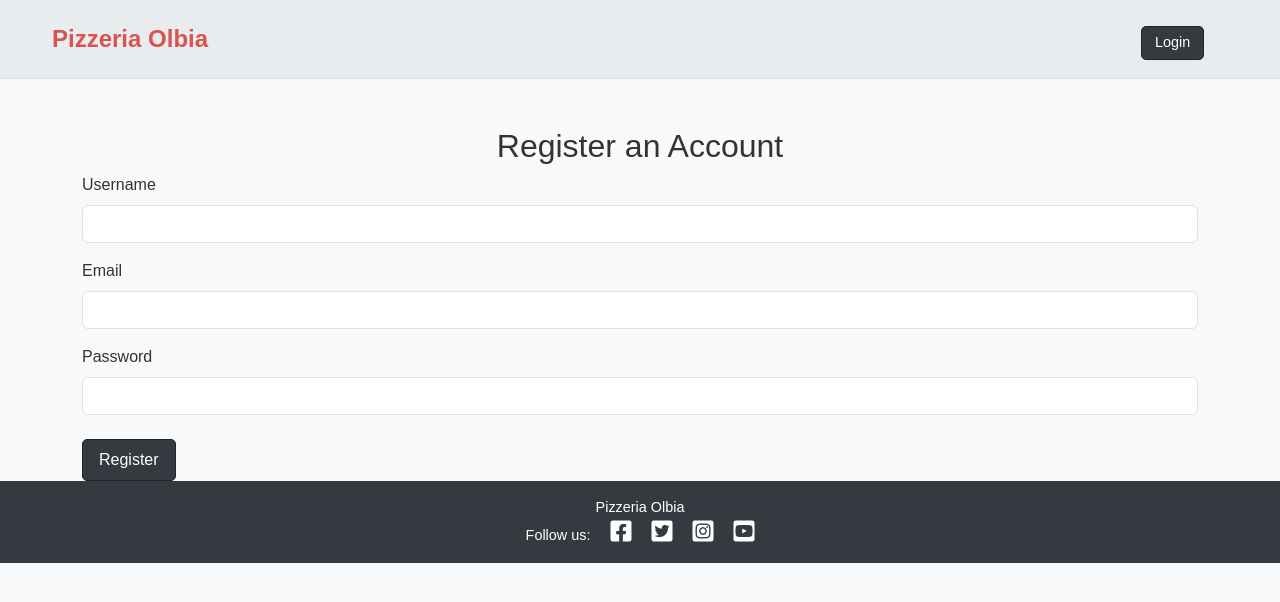
After one commit to Dasmix/pizzeria-olbia, a Django app: page /register/ in a window 1280 px wide. The commit adds this page. Shown: the top 602 px of the page. Run offline with Django 4.2, Linux system fonts and the light colour scheme.

Commit message:
Add 3 html files for book, manage, and register and urls.py / views.py are updated

```diff
--- a/booking/templates/booking/index.html
+++ b/booking/templates/booking/index.html
@@ -10,9 +10,9 @@
                     <p>At Pizzeria Olbia, we serve authentic Italian pizza, crafted with fresh, high-quality ingredients.
                     Our cozy atmosphere makes it the perfect place to gather with friends and family to enjoy classic
                     and innovative pizzas in the heart of Italy.</p>
-                    <a href="" class="btn btn-dark">Register an account</a>
-                    <a href="" class="btn btn-dark">Make a reservation</a>
-                    <a href="" class="btn btn-dark">Manage your reservation</a>
+                    <a href="{% url 'register' %}" class="btn btn-dark">Register an account</a>
+                    <a href="{% url 'book_table' %}" class="btn btn-dark">Book a table</a>
+                    <a href="{% url 'manage_reservation' %}" class="btn btn-dark">Manage your reservation</a>
                     <br>
                     <h2 class="mt-3">Menu</h2>
                     <h5 class="underline">Pizzas</h5>
--- /dev/null
+++ b/booking/templates/booking/register.html
@@ -0,0 +1,23 @@
+{% extends "base.html" %}
+
+{% block content %}
+<div class="container mt-5">
+    <h2 class="text-center">Register an Account</h2>
+    <form method="POST" action="{% url 'register' %}">
+        {% csrf_token %}
+        <div class="mb-3">
+            <label for="username" class="form-label">Username</label>
+            <input type="text" class="form-control" id="username" name="username" required>
+        </div>
+        <div class="mb-3">
+            <label for="email" class="form-label">Email</label>
+            <input type="email" class="form-control" id="email" name="email" required>
+        </div>
+        <div class="mb-3">
+            <label for="password" class="form-label">Password</label>
+            <input type="password" class="form-control" id="password" name="password" required>
+        </div>
+        <button type="submit" class="btn btn-dark">Register</button>
+    </form>
+</div>
+{% endblock %}
--- a/booking/urls.py
+++ b/booking/urls.py
@@ -4,4 +4,7 @@ from django.urls import path
 
 urlpatterns = [
     path('', views.HomeView.as_view(), name='home'),
+    path('register/', views.register, name='register'),
+    path('book_table/', views.book_table, name='book_table'),
+    path('manage_reservation/', views.manage_reservation, name='manage_reservation'),
 ]
--- a/booking/views.py
+++ b/booking/views.py
@@ -7,3 +7,12 @@ from .models import Reservation
 class HomeView(generic.ListView):
     model = Reservation
     template_name = 'booking/index.html'
+
+def register(request):
+    return render(request, 'booking/register.html')
+
+def book_table(request):
+    return render(request, 'booking/book_table.html')
+
+def manage_reservation(request):
+    return render(request, 'booking/manage_reservation.html')
```
Also changed, not shown: booking/templates/booking/book_table.html (added, +23 -0 lines), booking/templates/booking/manage_reservation.html (added, +15 -0 lines).
